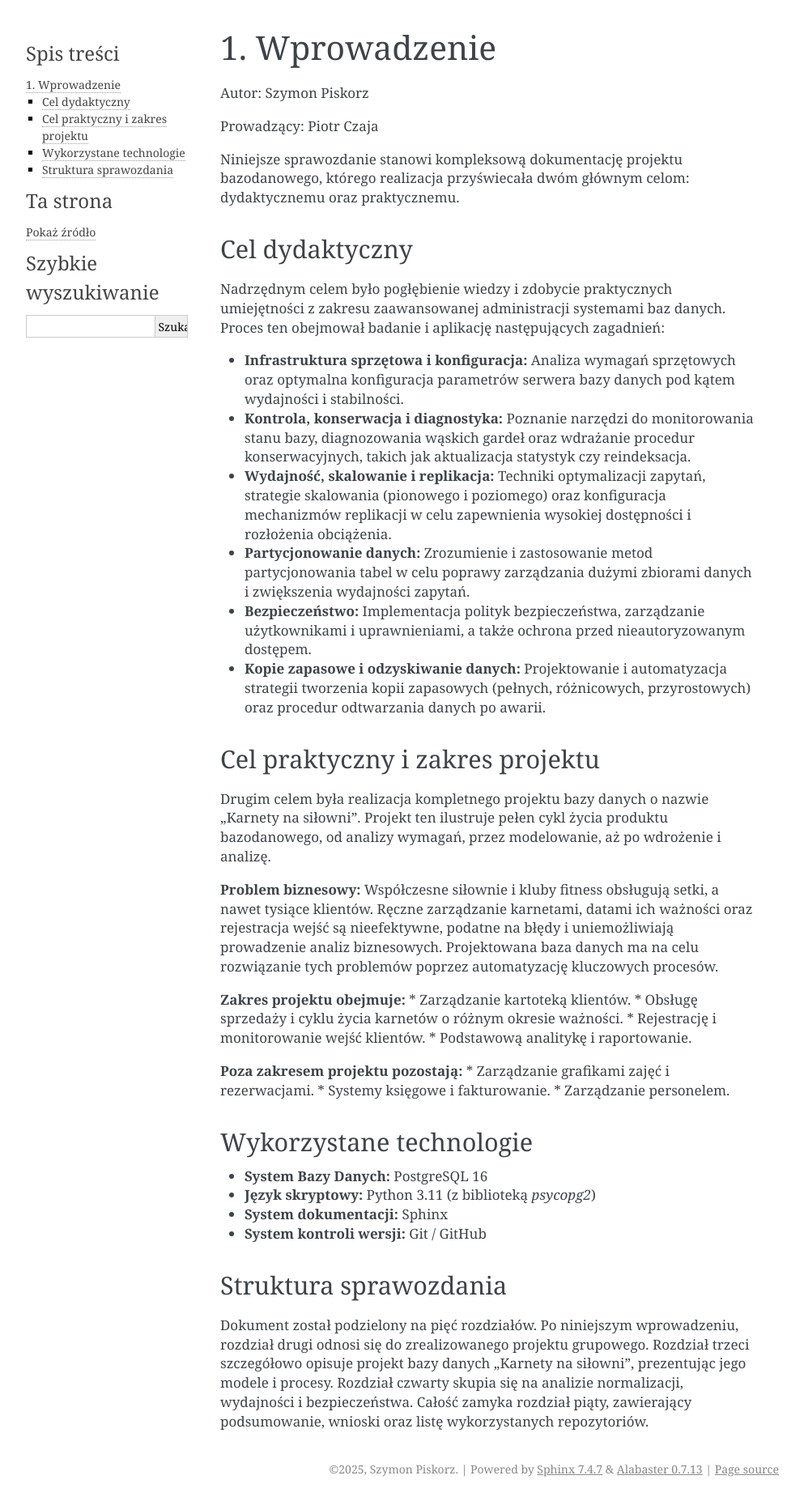
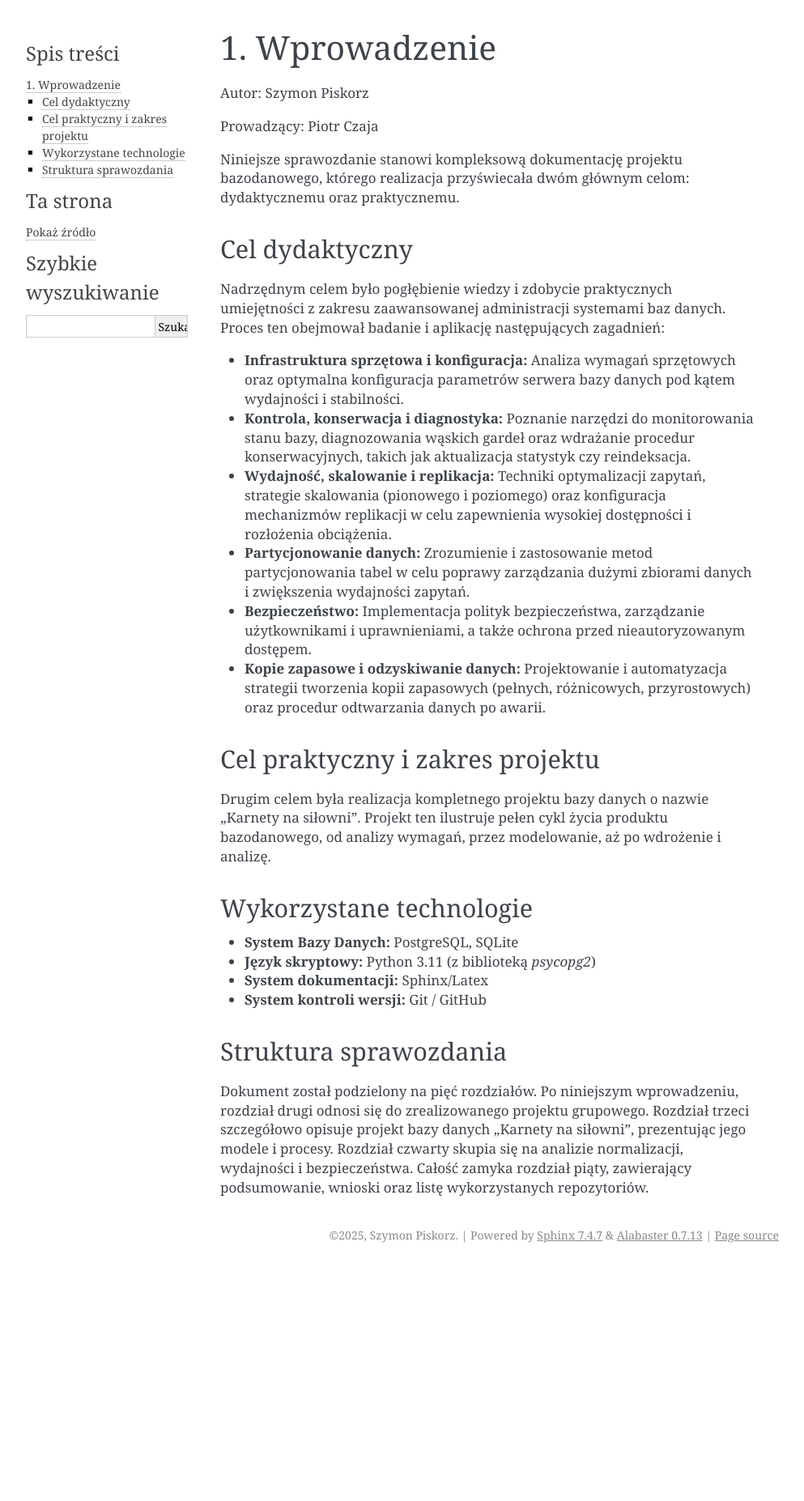
Before and after one commit to HoszeQ/karnety_silownia_sprawozdanie, a Sphinx documentation site: the page built from source/rozdzial1/rozdzial1.rst, in a window 1280 px wide. Shown: the whole page at 81% size, without its empty margins (148-1141 px from the left). Built offline with Sphinx 7.4.7, drawn with Linux system fonts in a browser that asks for light colours; pages that are not in the unit, such as notebooks, are missing from menus; after the commit the page ends 1565 px from its top, so only the background shows below that.

Commit message:
Poprawki

```diff
--- a/source/rozdzial1/rozdzial1.rst
+++ b/source/rozdzial1/rozdzial1.rst
@@ -23,24 +23,11 @@ Cel praktyczny i zakres projektu
 ---------------------------------
 Drugim celem była realizacja kompletnego projektu bazy danych o nazwie "Karnety na siłowni". Projekt ten ilustruje pełen cykl życia produktu bazodanowego, od analizy wymagań, przez modelowanie, aż po wdrożenie i analizę.
 
-**Problem biznesowy:** Współczesne siłownie i kluby fitness obsługują setki, a nawet tysiące klientów. Ręczne zarządzanie karnetami, datami ich ważności oraz rejestracja wejść są nieefektywne, podatne na błędy i uniemożliwiają prowadzenie analiz biznesowych. Projektowana baza danych ma na celu rozwiązanie tych problemów poprzez automatyzację kluczowych procesów.
-
-**Zakres projektu obejmuje:**
-* Zarządzanie kartoteką klientów.
-* Obsługę sprzedaży i cyklu życia karnetów o różnym okresie ważności.
-* Rejestrację i monitorowanie wejść klientów.
-* Podstawową analitykę i raportowanie.
-
-**Poza zakresem projektu pozostają:**
-* Zarządzanie grafikami zajęć i rezerwacjami.
-* Systemy księgowe i fakturowanie.
-* Zarządzanie personelem.
-
 Wykorzystane technologie
 -------------------------
-* **System Bazy Danych:** PostgreSQL 16
+* **System Bazy Danych:** PostgreSQL, SQLite
 * **Język skryptowy:** Python 3.11 (z biblioteką `psycopg2`)
-* **System dokumentacji:** Sphinx
+* **System dokumentacji:** Sphinx/Latex
 * **System kontroli wersji:** Git / GitHub
 
 Struktura sprawozdania
```
